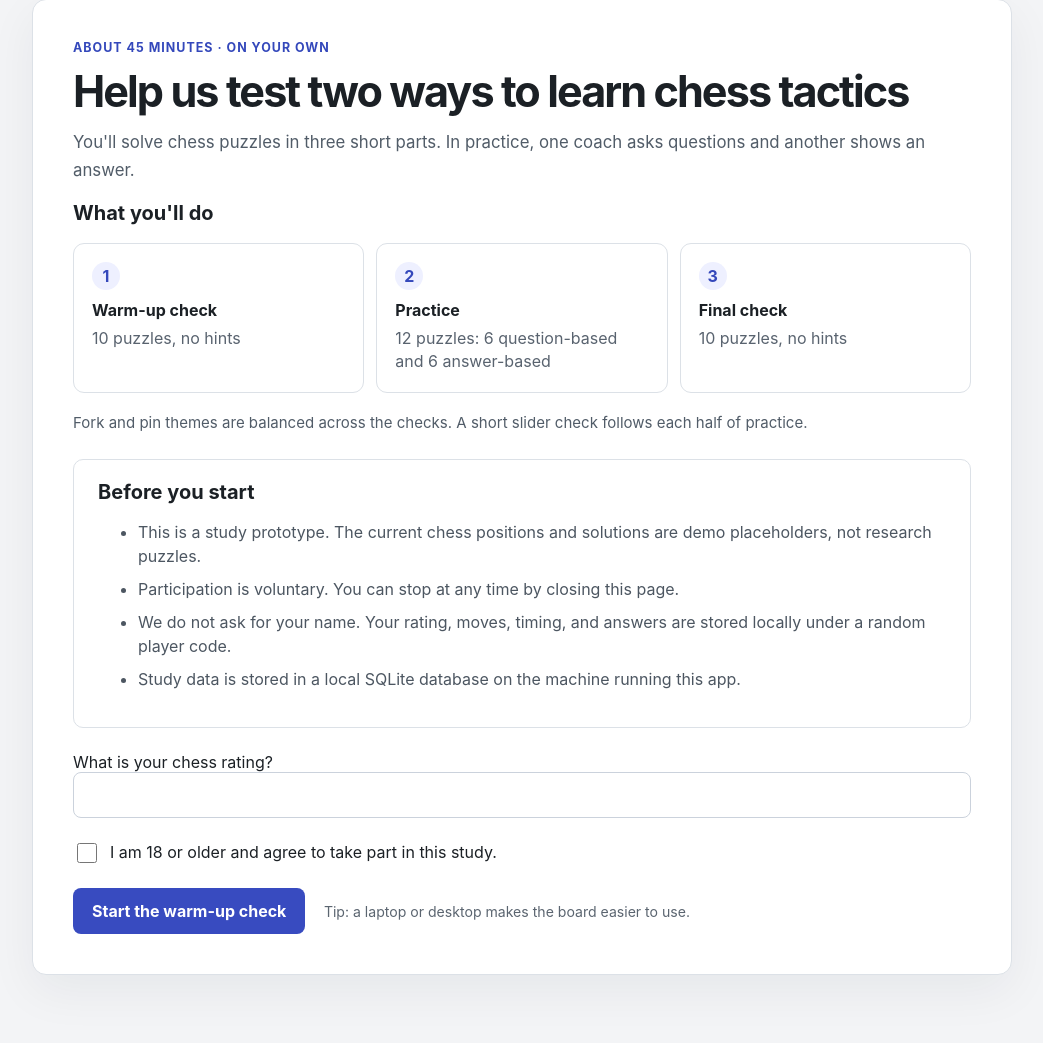
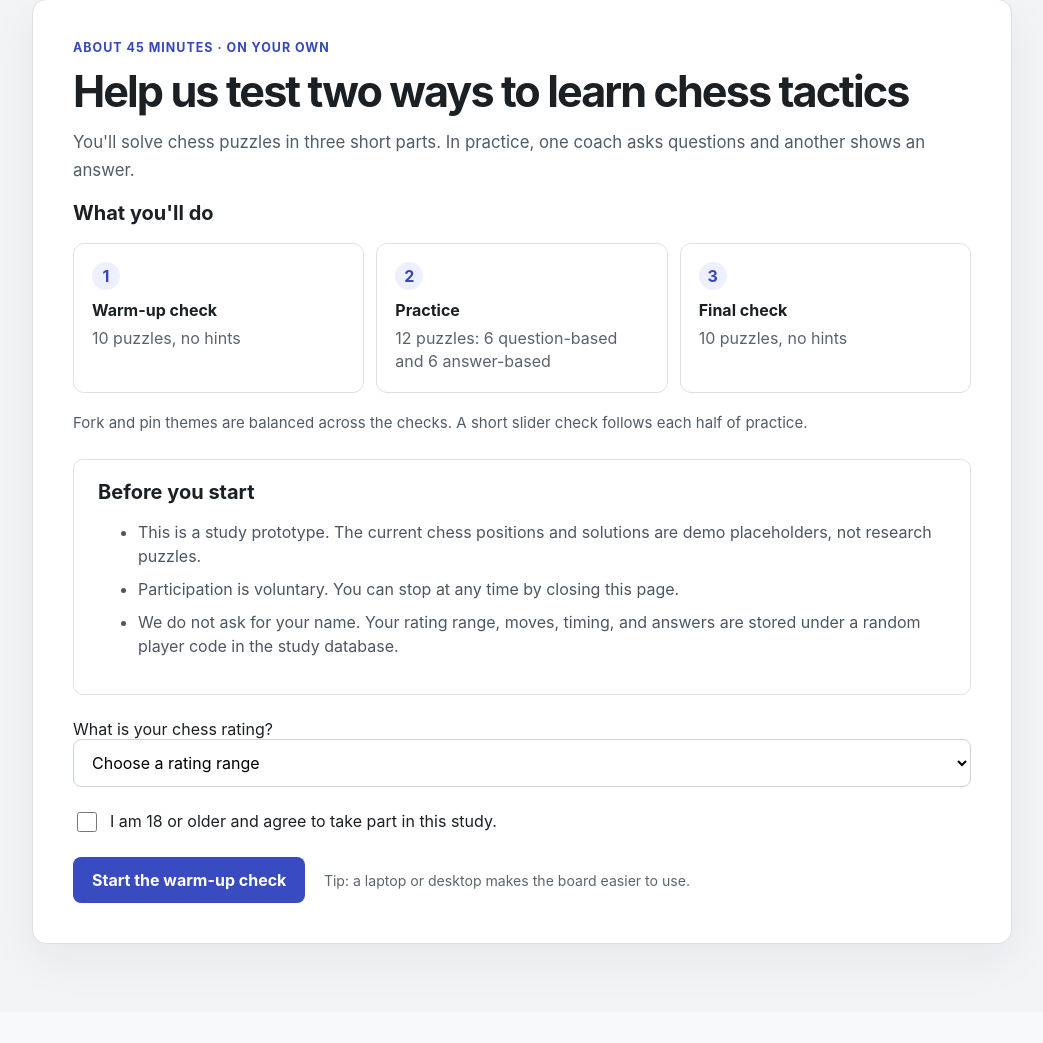
Before and after one commit to OmkarBrahmbhatt/Socratic-chess, a Flask app: page / in a window 1280 px wide. Shown: the part 69-1112 px from the top of the page, without its empty margins (118-1161 px from the left). After the commit the page ends 1027 px from the top, so only its background shows below. Run offline with Flask 3, Linux system fonts and the light colour scheme; some libraries are stand-ins or nearby versions.

Commit message:
Replace numeric rating input with rating category dropdown
Participants pick one of eight ranges (400-800 ... 2000+). The band is
stored in a new participants.rating_band column, added automatically to
existing SQLite and Postgres tables; rating keeps the band's lower bound
for puzzle selection.

Co-Authored-By: Claude Opus 5.5 <noreply@anthropic.com>

```diff
--- a/app.py
+++ b/app.py
@@ -28,11 +28,25 @@ PRACTICE_SURVEYS = {
     "survey_answer": "answer",
 }
 MAX_ELAPSED_MS = 24 * 60 * 60 * 1000
+# Rating categories shown on the start page. The value is stored as
+# participants.rating_band; participants.rating holds the band's lower bound
+# and is used for puzzle selection.
+RATING_BANDS = {
+    "400-800": 400,
+    "800-1000": 800,
+    "1000-1200": 1000,
+    "1200-1400": 1200,
+    "1400-1600": 1400,
+    "1600-1800": 1600,
+    "1800-2000": 1800,
+    "2000+": 2000,
+}
 
 SCHEMA = """
 CREATE TABLE IF NOT EXISTS participants (
     player_code TEXT PRIMARY KEY,
     rating INTEGER NOT NULL,
+    rating_band TEXT,
     consented_at TEXT NOT NULL,
     created_at TEXT NOT NULL
 );
@@ -163,6 +177,9 @@ def _init_postgres(url):
         # Serialize schema creation across gunicorn workers starting at once.
         connection.execute("SELECT pg_advisory_xact_lock(724181)")
         connection.execute(_postgres_schema())
+        connection.execute(
+            "ALTER TABLE participants ADD COLUMN IF NOT EXISTS rating_band TEXT"
+        )
 
 
 def _connect_db():
@@ -203,42 +220,35 @@ def create_app(test_config=None):
         connection = sqlite3.connect(app.config["DATABASE"])
         try:
             connection.executescript(SCHEMA)
+            columns = {row[1] for row in connection.execute("PRAGMA table_info(participants)")}
+            if "rating_band" not in columns:
+                connection.execute("ALTER TABLE participants ADD COLUMN rating_band TEXT")
+                connection.commit()
         finally:
             connection.close()
     app.teardown_appcontext(close_db)
 
     @app.get("/")
     def home():
-        return render_template("index.html", error=None, rating="")
+        return render_template("index.html", error=None, rating_band="", rating_bands=RATING_BANDS)
 
     @app.post("/")
     def start_study():
-        raw_rating = request.form.get("rating", "").strip()
-        try:
-            rating = int(raw_rating)
-        except ValueError:
+        rating_band = request.form.get("rating_band", "").strip()
+        if rating_band not in RATING_BANDS:
             return render_template(
                 "index.html",
-                error="Enter a whole-number rating.",
-                rating=raw_rating,
+                error="Choose your rating category.",
+                rating_band=rating_band,
+                rating_bands=RATING_BANDS,
             ), 400
-        if rating < 0:
-            return render_template(
-                "index.html",
-                error="Enter a rating of zero or higher.",
-                rating=raw_rating,
-            ), 400
-        if rating > 10000:
-            return render_template(
-                "index.html",
-                error="Enter a rating of 10,000 or lower.",
-                rating=raw_rating,
-            ), 400
+        rating = RATING_BANDS[rating_band]
         if request.form.get("consent") != "yes":
             return render_template(
                 "index.html",
                 error="Please confirm the study consent before continuing.",
-                rating=raw_rating,
+                rating_band=rating_band,
+                rating_bands=RATING_BANDS,
             ), 400
 
         db = get_db()
@@ -249,9 +259,10 @@ def create_app(test_config=None):
             player_code = f"P-{secrets.token_hex(3).upper()}"
         now = utc_now()
         db.execute(
-            "INSERT INTO participants (player_code, rating, consented_at, created_at) "
-            "VALUES (?, ?, ?, ?)",
-            (player_code, rating, now, now),
+            "INSERT INTO participants "
+            "(player_code, rating, rating_band, consented_at, created_at) "
+            "VALUES (?, ?, ?, ?, ?)",
+            (player_code, rating, rating_band, now, now),
         )
         db.commit()
         session.clear()
--- a/static/style.css
+++ b/static/style.css
@@ -72,11 +72,13 @@ h2 {
 
 input,
 button,
+select,
 textarea {
   font: inherit;
 }
 
 input[type="number"],
+select,
 textarea {
   width: 100%;
   padding: 12px 14px;
@@ -93,6 +95,7 @@ textarea {
 }
 
 input:focus-visible,
+select:focus-visible,
 textarea:focus-visible,
 button:focus-visible,
 a:focus-visible {
--- a/templates/index.html
+++ b/templates/index.html
@@ -37,8 +37,7 @@
         <ul>
           <li>This is a study prototype. The current chess positions and solutions are demo placeholders, not research puzzles.</li>
           <li>Participation is voluntary. You can stop at any time by closing this page.</li>
-          <li>We do not ask for your name. Your rating, moves, timing, and answers are stored locally under a random player code.</li>
-          <li>Study data is stored in a local SQLite database on the machine running this app.</li>
+          <li>We do not ask for your name. Your rating range, moves, timing, and answers are stored under a random player code in the study database.</li>
         </ul>
       </section>
 
@@ -47,18 +46,14 @@
       {% endif %}
 
       <form method="post" action="{{ url_for('start_study') }}">
-        <label for="rating">What is your chess rating?</label>
+        <label for="rating_band">What is your chess rating?</label>
         <div class="form-row">
-          <input
-            id="rating"
-            name="rating"
-            type="number"
-            min="0"
-            max="10000"
-            step="1"
-            value="{{ rating }}"
-            required
-          >
+          <select id="rating_band" name="rating_band" required>
+            <option value="" disabled {% if not rating_band %}selected{% endif %}>Choose a rating range</option>
+            {% for band in rating_bands %}
+              <option value="{{ band }}" {% if band == rating_band %}selected{% endif %}>{{ band }}</option>
+            {% endfor %}
+          </select>
         </div>
         <label class="consent-check">
           <input type="checkbox" name="consent" value="yes" required>
```
Also changed, not shown: tests/test_app.py (+16 -10 lines), README.md.
